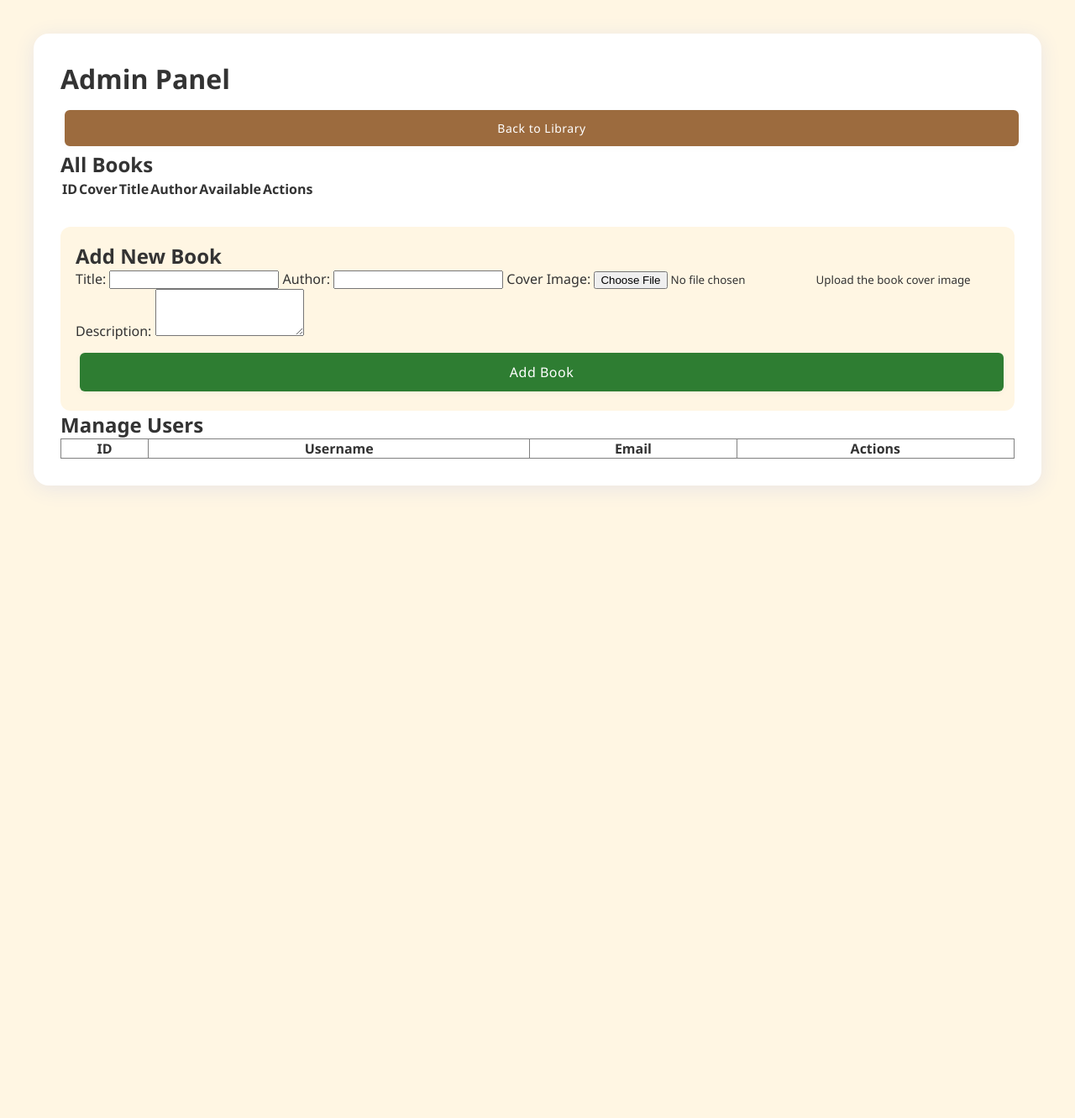
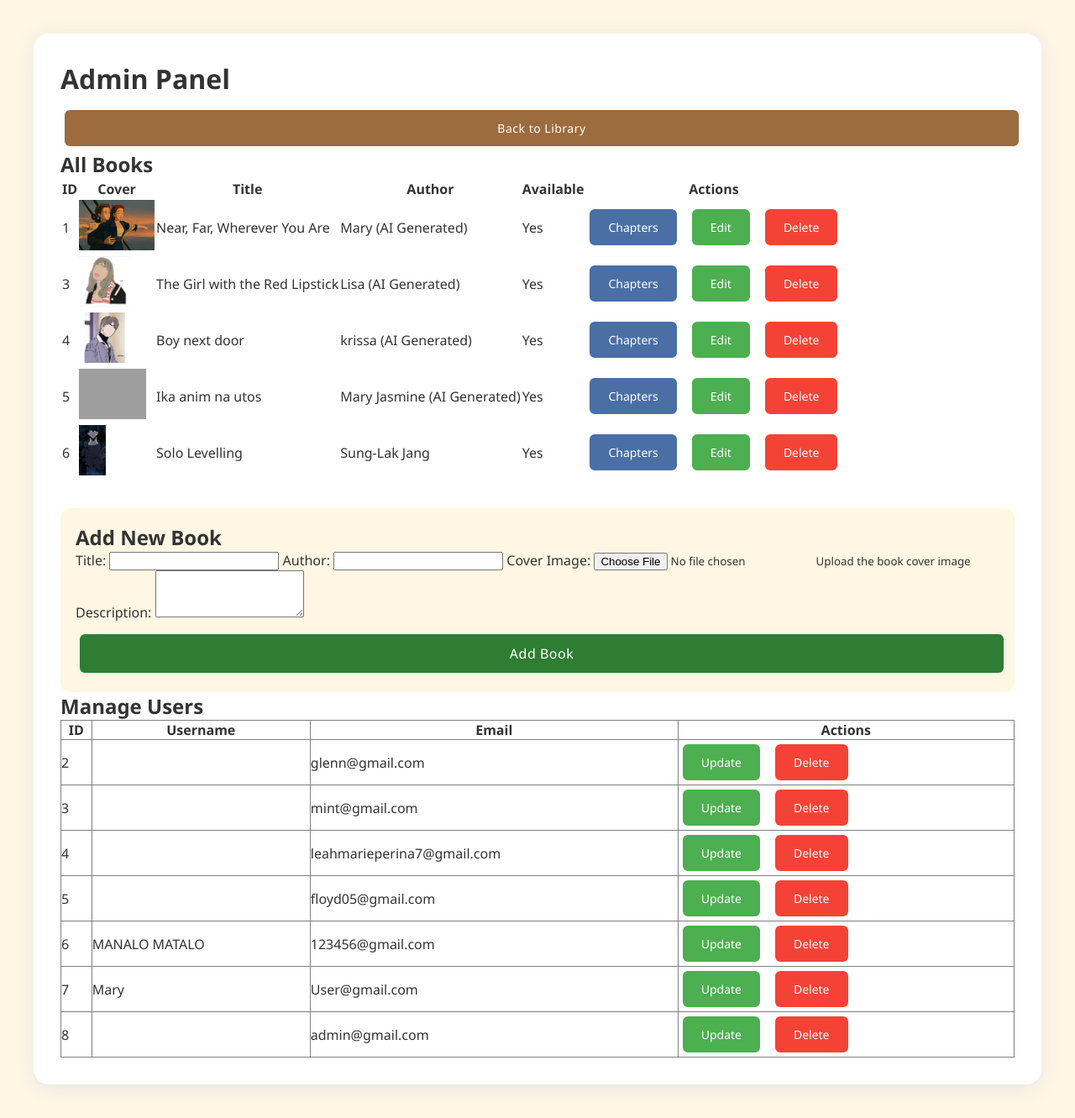
Before and after one commit to abtablate/BOOKWEBSITE2, a PHP site: page /admin_panel.php in a window 1280 px wide. Shown: the whole page at 84% size. Before the commit the page ends 580 px from the top, so only its background shows below. Run offline with PHP 8.4, Linux system fonts and the light colour scheme; a user stored in the database is signed in; data comes from the database, SQL or seed files in the repository; data that the repository does not hold is empty; grey boxes are pictures that could not be loaded.

Commit message:
Update admin_panel.php

```diff
--- a/admin_panel.php
+++ b/admin_panel.php
@@ -1,3 +1,4 @@
+
 <?php
 session_start();
 if (!isset($_SESSION['role']) || $_SESSION['role'] !== 'admin') {
@@ -13,23 +14,75 @@ $bookCoverDir = 'uploads/covers/';
 if (!file_exists($uploadDir)) mkdir($uploadDir, 0777, true);
 if (!file_exists($bookCoverDir)) mkdir($bookCoverDir, 0777, true);
 
-// Validate book_id if exists
-$current_book_id = isset($_GET['book_id']) && is_numeric($_GET['book_id']) ? intval($_GET['book_id']) : null;
+// Delete book
+if (isset($_GET['delete'])) {
+    $id = intval($_GET['delete']);
+    $stmt = $pdo->prepare("SELECT cover FROM books WHERE id = ?");
+    $stmt->execute([$id]);
+    $book = $stmt->fetch(PDO::FETCH_ASSOC);
+    if ($book && file_exists($book['cover'])) unlink($book['cover']);
+
+    $stmt = $pdo->prepare("SELECT content, image FROM chapters WHERE book_id = ?");
+    $stmt->execute([$id]);
+    while ($chapter = $stmt->fetch(PDO::FETCH_ASSOC)) {
+        if ($chapter['image'] && file_exists($chapter['image'])) unlink($chapter['image']);
+        if (strpos($chapter['content'], 'uploads/chapters/') !== false) {
+            foreach (explode("\n", $chapter['content']) as $img)
+                if (file_exists($img)) unlink($img);
+        }
+    }
+
+    $pdo->prepare("DELETE FROM chapters WHERE book_id = ?")->execute([$id]);
+    $pdo->prepare("DELETE FROM books WHERE id = ?")->execute([$id]);
+    header("Location: admin_panel.php");
+    exit();
+}
+
+// Add or Edit Book
+if ($_SERVER['REQUEST_METHOD'] === 'POST' && (isset($_POST['addBook']) || isset($_POST['updateBook']))) {
+    $title = $_POST['title'];
+    $author = $_POST['author'];
+    $description = $_POST['description'];
+    $available = isset($_POST['available']) ? 1 : 0;
+    $coverPath = '';
+
+    if (!empty($_FILES['cover']['name'])) {
+        $ext = pathinfo($_FILES['cover']['name'], PATHINFO_EXTENSION);
+        $newName = uniqid() . '.' . $ext;
+        $destination = $bookCoverDir . $newName;
+        if (move_uploaded_file($_FILES['cover']['tmp_name'], $destination)) $coverPath = $destination;
+    }
+
+    if (isset($_POST['addBook'])) {
+        if ($coverPath) {
+            $stmt = $pdo->prepare("INSERT INTO books (title, author, cover, description, available) VALUES (?, ?, ?, ?, ?)");
+            $stmt->execute([$title, $author, $coverPath, $description, $available]);
+        }
+    } else {
+        $id = $_POST['book_id'];
+        $query = "UPDATE books SET title=?, author=?, description=?, available=?" . ($coverPath ? ", cover=?" : "") . " WHERE id=?";
+        $params = [$title, $author, $description, $available];
+        if ($coverPath) $params[] = $coverPath;
+        $params[] = $id;
+        $stmt = $pdo->prepare($query);
+        $stmt->execute($params);
+    }
+    header("Location: admin_panel.php");
+    exit();
+}
 
 // Add or Edit Chapter
 if ($_SERVER['REQUEST_METHOD'] === 'POST' && isset($_POST['addChapter'])) {
     $chapter_id = isset($_POST['chapter_id']) ? intval($_POST['chapter_id']) : 0;
-    $book_id = isset($_POST['book_id']) && is_numeric($_POST['book_id']) ? intval($_POST['book_id']) : 0;
-
-    if ($book_id <= 0) {
-        echo "<script>alert('Invalid book ID'); window.location.href='admin_panel.php';</script>";
-        exit();
+    $book_id = isset($_POST['book_id']) ? intval($_POST['book_id']) : 0;
+    if ($book_id === 0) {
+        die("Invalid book_id");
     }
 
-    $chapter_number = $_POST['chapter_number'] ?? '';
-    $title = $_POST['title'] ?? '';
-    $chapter_type = $_POST['chapter_type'] ?? 'text';
-    $content = $chapter_type === 'text' ? ($_POST['content'] ?? '') : '';
+    $chapter_number = $_POST['chapter_number'];
+    $title = $_POST['title'];
+    $chapter_type = $_POST['chapter_type'];
+    $content = $chapter_type === 'text' ? $_POST['content'] : '';
     $coverImagePath = '';
 
     if (!empty($_FILES['cover_image']['name'])) {
@@ -65,6 +118,31 @@ if ($_SERVER['REQUEST_METHOD'] === 'POST' && isset($_POST['addChapter'])) {
     }
     header("Location: admin_panel.php?book_id=$book_id");
     exit();
+}
+
+// Fetch data
+$books = $pdo->query("SELECT * FROM books")->fetchAll(PDO::FETCH_ASSOC);
+$users = $pdo->query("SELECT id, username, email FROM users")->fetchAll(PDO::FETCH_ASSOC);
+
+$current_book_id = isset($_GET['book_id']) ? intval($_GET['book_id']) : null;
+$current_book = null;
+$chapters = [];
+if ($current_book_id) {
+    $stmt = $pdo->prepare("SELECT * FROM books WHERE id = ?");
+    $stmt->execute([$current_book_id]);
+    $current_book = $stmt->fetch(PDO::FETCH_ASSOC);
+
+    $stmt = $pdo->prepare("SELECT * FROM chapters WHERE book_id = ? ORDER BY chapter_number ASC");
+    $stmt->execute([$current_book_id]);
+    $chapters = $stmt->fetchAll(PDO::FETCH_ASSOC);
+}
+
+$editingBook = null;
+if (isset($_GET['edit_book'])) {
+    $edit_id = intval($_GET['edit_book']);
+    $stmt = $pdo->prepare("SELECT * FROM books WHERE id = ?");
+    $stmt->execute([$edit_id]);
+    $editingBook = $stmt->fetch(PDO::FETCH_ASSOC);
 }
 ?>
 
```
